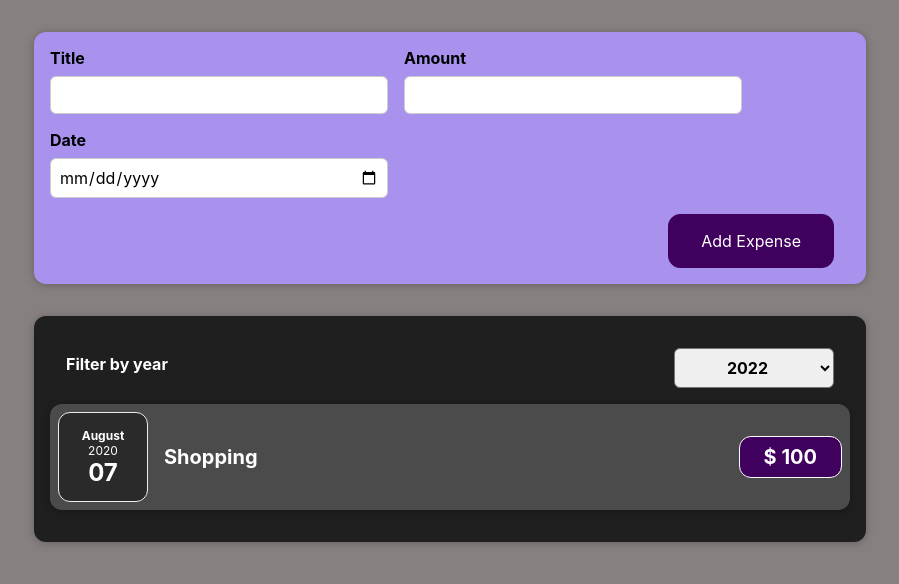
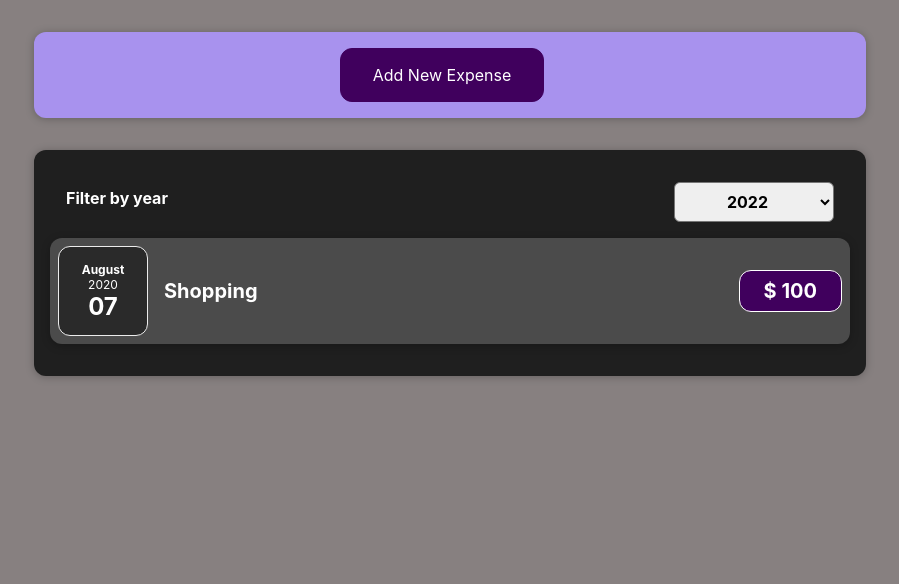
Before and after one commit to kiransalve/react-expense-app, a React (Create React App) app: page / in a window 1280 px wide. Shown: the top 584 px of the page, without its empty margins (190-1089 px from the left). Built offline with nearby package versions, Linux system fonts and the light colour scheme.

Commit message:
toggle functionality added

```diff
--- a/src/components/Expense/ExpenseDetails.jsx
+++ b/src/components/Expense/ExpenseDetails.jsx
@@ -1,7 +1,7 @@
-import React, { useState } from 'react'
+import React from 'react'
 
 const ExpenseDetails = (props) => {
-
+    //console.log(props.title);
     return (
         <div className="expense-item__description">
             <h2>{props.title}</h2>
--- a/src/components/Expense/ExpenseItem.jsx
+++ b/src/components/Expense/ExpenseItem.jsx
@@ -5,6 +5,7 @@ import ExpenseDetails from './ExpenseDetails';
 import Card from '../UI/Card';
 
 const ExpenseItem = (props) => {
+   // console.log(props.title);
     return (
         <Card className='expense-item'>
             <Expensedate date={props.date} />
--- /dev/null
+++ b/src/components/Expense/ExpenseList.css
@@ -0,0 +1,9 @@
+.expense_list{
+    list-style: none;
+    padding: 0;
+}
+
+.expense_list_fallback{
+    color: white;
+    text-align: center;
+}
--- /dev/null
+++ b/src/components/Expense/ExpenseList.jsx
@@ -0,0 +1,24 @@
+import React from 'react'
+import ExpenseItem from './ExpenseItem';
+import "./ExpenseList.css"
+
+const ExpenseList = (props) => {
+    if (props.item.length === 0) {
+        return <h2 className='expense_list_fallback'>
+            Found No expense.
+        </h2>
+    }
+    return (
+        <ul className="expense_list">
+            {props.item.map((expense) => {
+               return <ExpenseItem
+                    key={expense.id}
+                    title={expense.title}
+                    amount={expense.amount}
+                    date={expense.date} />
+            })}
+        </ul>
+    )
+}
+
+export default ExpenseList
--- a/src/components/Expense/Expenses.jsx
+++ b/src/components/Expense/Expenses.jsx
@@ -1,38 +1,26 @@
 import React, { useState } from 'react';
 import Card from "../UI/Card";
-import ExpenseItem from '../Expense/ExpenseItem';
 import "./Expenses.css"
 import ExpensesFilter from './ExpenseFilter';
+import ExpenseList from './ExpenseList';
 
 const Expenses = (props) => {
     const [filteredYear, setFilteredYear] = useState('2020')
     const filterChangeHandlar = (selectedYear) => {
         setFilteredYear(selectedYear)
     }
+
     const filteredExpense = props.item.filter(expense => {
         return expense.date.getFullYear().toString() === filteredYear;
     })
-    let filterData = <p>No Expense Here...</p>
-    if (props.item.length === 1) {
-        filterData = <p>Only single Expense here. Please add more...</p>
-    }
 
-    if (filteredExpense.length > 0) {
-        filterData = filteredExpense.map((expense) =>
-            <ExpenseItem
-                key={expense.id}
-                title={expense.title}
-                amount={expense.amount}
-                date={expense.date} />
-        )
-    }
     return (
-        <div>
+
             <Card className="expenses">
                 <ExpensesFilter onChangeFilter={filterChangeHandlar} selected={filteredYear} />
-                {filterData}
+                <ExpenseList item={filteredExpense} />
             </Card>
-        </div>
+
     )
 }
 
--- a/src/components/NewExpense/ExpenseForm.jsx
+++ b/src/components/NewExpense/ExpenseForm.jsx
@@ -25,7 +25,6 @@ const ExpenseForm = (props) => {
 
         props.onSaveExpenseData(expenseData) // send data to NewExpense component
 
-        //console.log(expenseData)
         setEnteredTitle('')
         setEnteredAmount('')
         setEnteredDate('')
@@ -55,6 +54,7 @@ const ExpenseForm = (props) => {
                     </div>
                 </div>
                 <div className='new-expense__actions'>
+                    <button type="button" onClick={props.onCancal}>Cancal</button>
                     <button type='submit'>Add Expense</button>
                 </div>
             </form>
--- a/src/components/NewExpense/NewExpense.jsx
+++ b/src/components/NewExpense/NewExpense.jsx
@@ -1,19 +1,32 @@
-import React from 'react';
+import React, { useState } from 'react';
 import ExpenseForm from './ExpenseForm';
 import "./NewExpense.css";
 
 const NewExpense = (props) => {
+  const [isEdited, setIsEdited] = useState(false)
+
+  const startIsEditedHandlar = () => {
+    setIsEdited(true)
+  }
+  const stopIsEditedHandlar = () => {
+    setIsEdited(false)
+  }
+
   const saveExpenseDataHandlar = (entereData) => {
     const expenseData = {
       ...entereData,
       id: Math.random().toString()
     }
     props.onAddExpense(expenseData) // send data to App component
-    //console.log(expenseData)
+    setIsEdited(false)
   }
+
   return (
     <div className='new-expense'>
-      <ExpenseForm onSaveExpenseData={saveExpenseDataHandlar} />
+
+      {!isEdited && <button onClick={startIsEditedHandlar}>Add New Expense</button>}
+      {isEdited && <ExpenseForm onSaveExpenseData={saveExpenseDataHandlar}
+        onCancal={stopIsEditedHandlar} />}
     </div>
   )
 }
```
